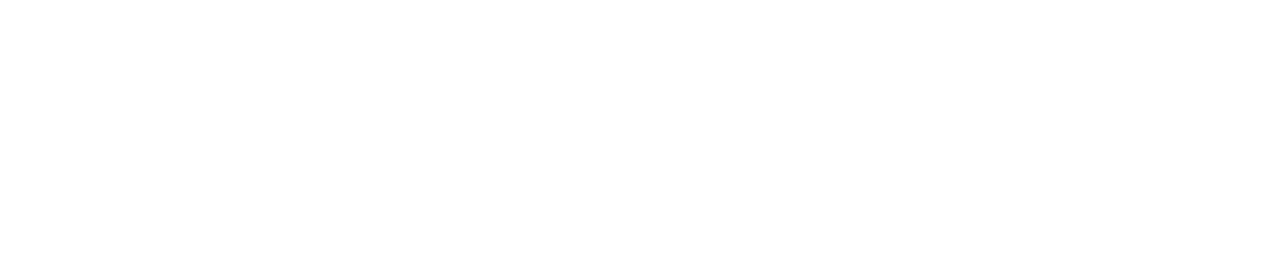
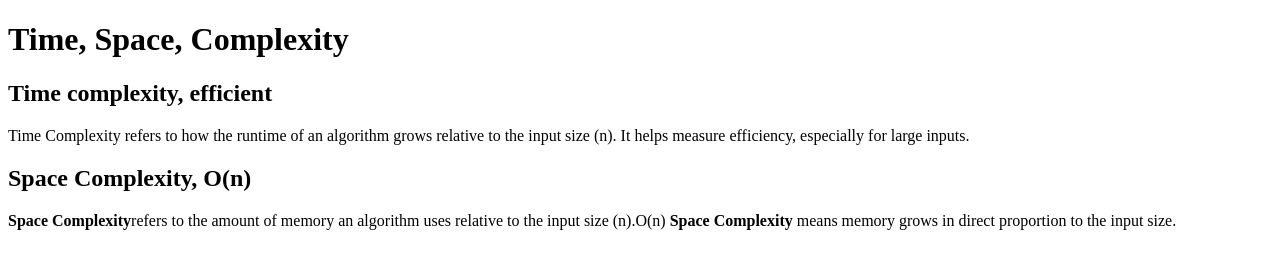
Before and after one commit to acciojob/time-and-space-complexity-choudhary-sourav, a website: page main.html in a window 1280 px wide. Drawn offline with Linux system fonts and the light colour scheme.

Commit message:
created a submission

```diff
--- a/main.html
+++ b/main.html
@@ -8,6 +8,14 @@
 
 <body>
 	<!-- the entire body must be written by student -->
+	<h1>Time, Space, Complexity</h1>
+	<h2>Time complexity, efficient</h2>
+	<P>Time Complexity refers to how the runtime of an algorithm grows relative to the input size (n). It helps measure efficiency, especially for large inputs.</P>
+	<h2>Space Complexity, O(n)</h2>
+	<p>
+		<b>Space Complexity</b>refers to the amount of memory an algorithm uses relative to the input size (n).O(n) <b>Space Complexity</b> means memory grows in direct proportion to the input size.
+
+</p>
     <script type="text/javascript" src="./script.js">
 </script>
 
```
